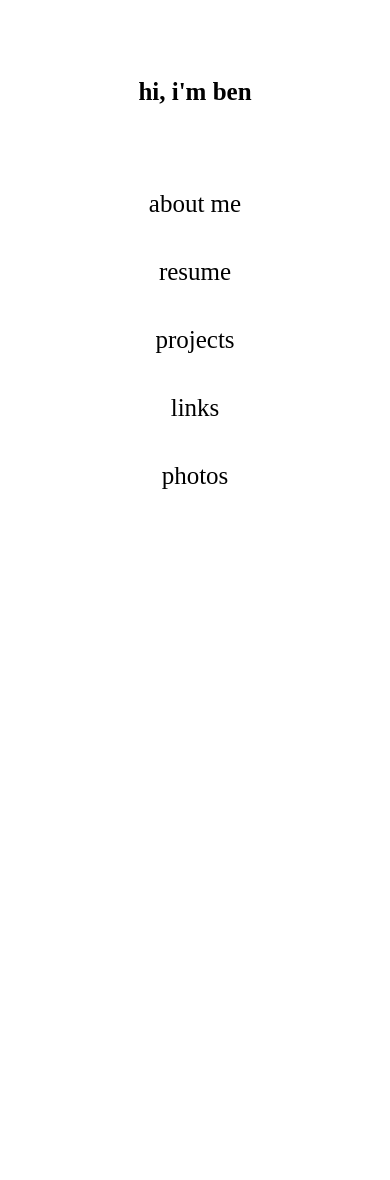
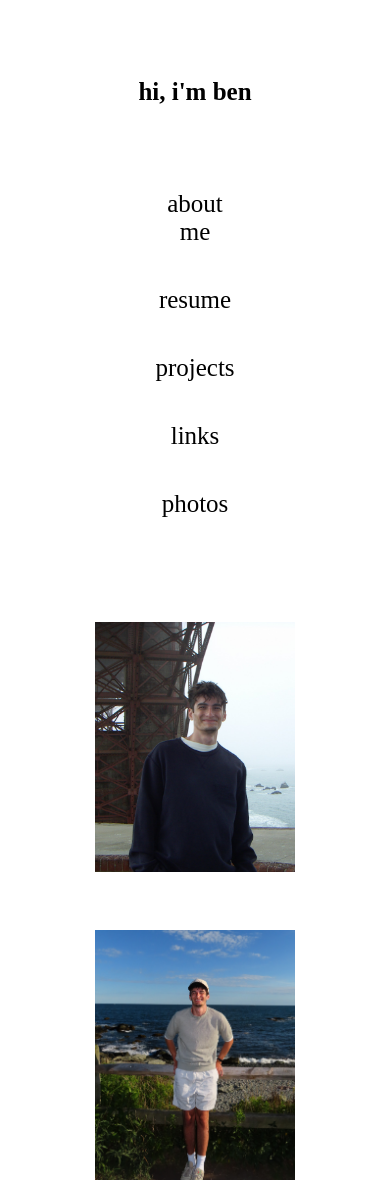
Before and after one commit to benastahl/ben_portfolio_website, a Flask app: page / in a window 390 px wide. Before the commit the page ends 489 px from the top, so only its background shows below. Run offline with Flask 3, Linux system fonts and the light colour scheme.

Commit message:
added photos. updated mobile adaptation.

```diff
--- a/static/stylesheets/index.css
+++ b/static/stylesheets/index.css
@@ -9,6 +9,10 @@
 .image-container {
     width: 40vw;
     justify-content: center;
+}
+
+.image-container .mobile {
+    display: none;
 }
 
 img {
@@ -49,8 +53,17 @@
 }
 
 @media (max-width: 768px) {
+    .main-text {
+        width: 100vw;
+    }
+
     .image-container {
-        width: 20vw;
+        width: 100vw;
+        justify-items: center;
+    }
+
+    .image-container .mobile {
+        display: flex;
     }
 
     img {
--- a/templates/index.html
+++ b/templates/index.html
@@ -36,5 +36,13 @@
 
 </section>
 
+<div class="image-container">
+    <img class="mobile" src="../static/images/bridge_cropped.JPG" alt="golden gate bridge">
+</div>
+
+<div class="image-container">
+    <img class="mobile" src="../static/images/rhode_island_cropped.JPG" alt="rhode island">
+</div>
+
 </body>
 </html>
```
